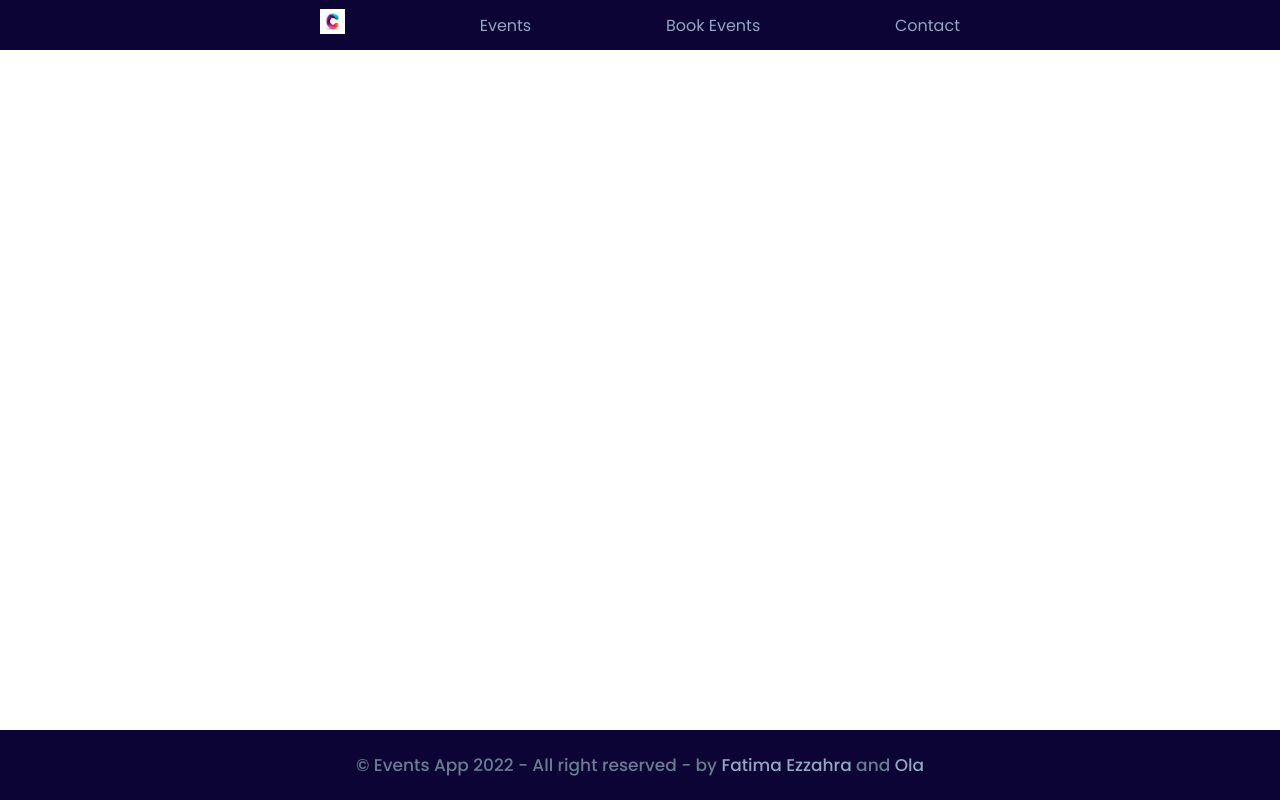
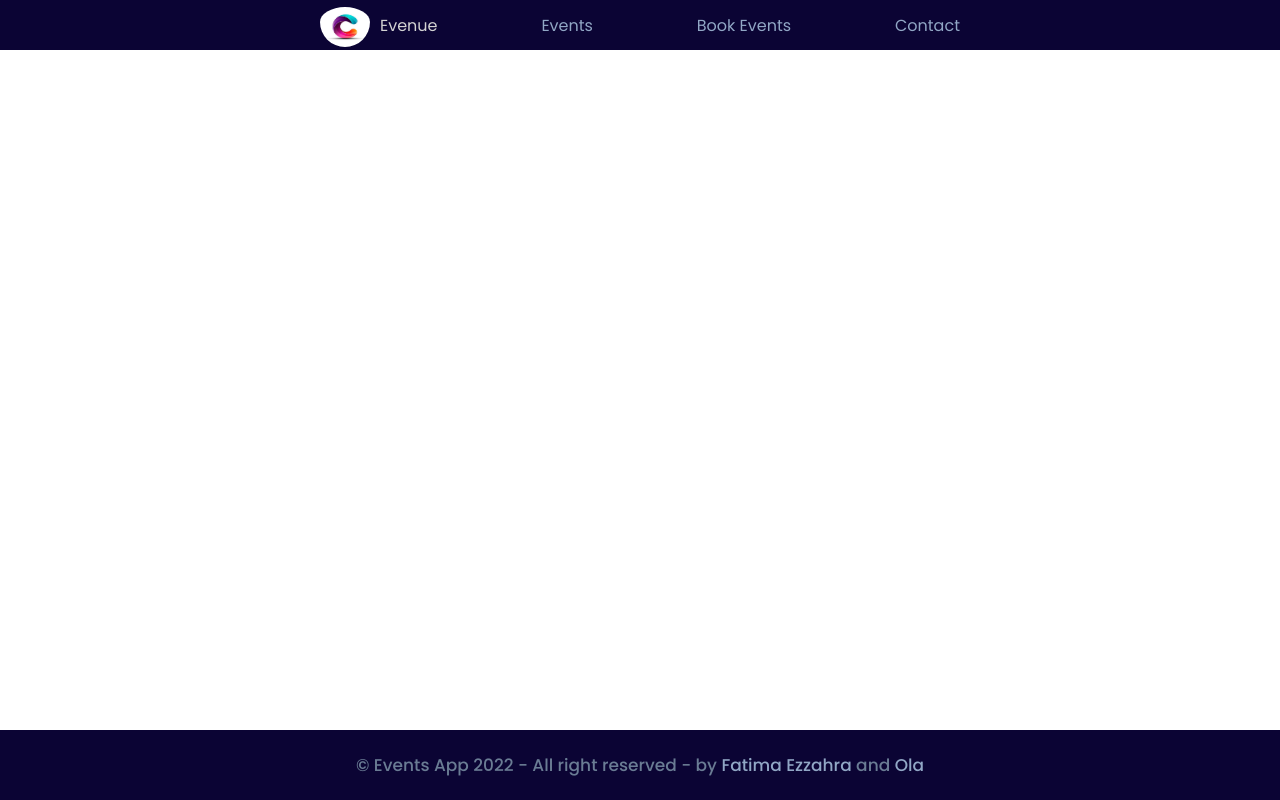
Before and after one commit to TimmyChan99/Kanban-practice, a website built with webpack: page src/index.html in a window 1280 px wide. Built offline with nearby package versions, Linux system fonts and the light colour scheme.

Commit message:
Fix image not loading

```diff
--- a/src/modules/navBar.js
+++ b/src/modules/navBar.js
@@ -1,11 +1,14 @@
+import logo from '../../asset/resource/logo.jpeg';
+
 const nav = document.querySelector('.nav-container');
 
 const renderNavBar = () => {
   const navs = `<ul class="nav">
-        <li>
+        <li class='list-logo'>
           <a href="#">
-            <img src="../asset/resource/logo.jpeg" class="logo" alt="Event logo" />
+            <img src=${logo} class="logo" alt="Event logo" />
           </a>
+          <span class="ename">Evenue</span>
         </li>
         <li>
           <a href="#">Events</a>
--- a/src/style.css
+++ b/src/style.css
@@ -14,6 +14,7 @@ ul {
   --nav-font-color: #d3d3d3;
 }
 
+/* NavBar */
 .nav-container {
   background: var(--nav-bg-color);
   color: var(--nav-font-color);
@@ -28,9 +29,21 @@ ul {
   margin: 0 auto;
 }
 
+.list-logo {
+  display: flex;
+  align-items: center;
+}
+
+.ename {
+  color: var(--nav-font-color);
+  margin-left: 10px;
+}
+
 .logo {
-  width: 25px;
-  height: 25px;
+  width: 50px;
+  height: 50px;
+  border-radius: 50%;
+  padding-top: 10px;
 }
 
 a {
```
